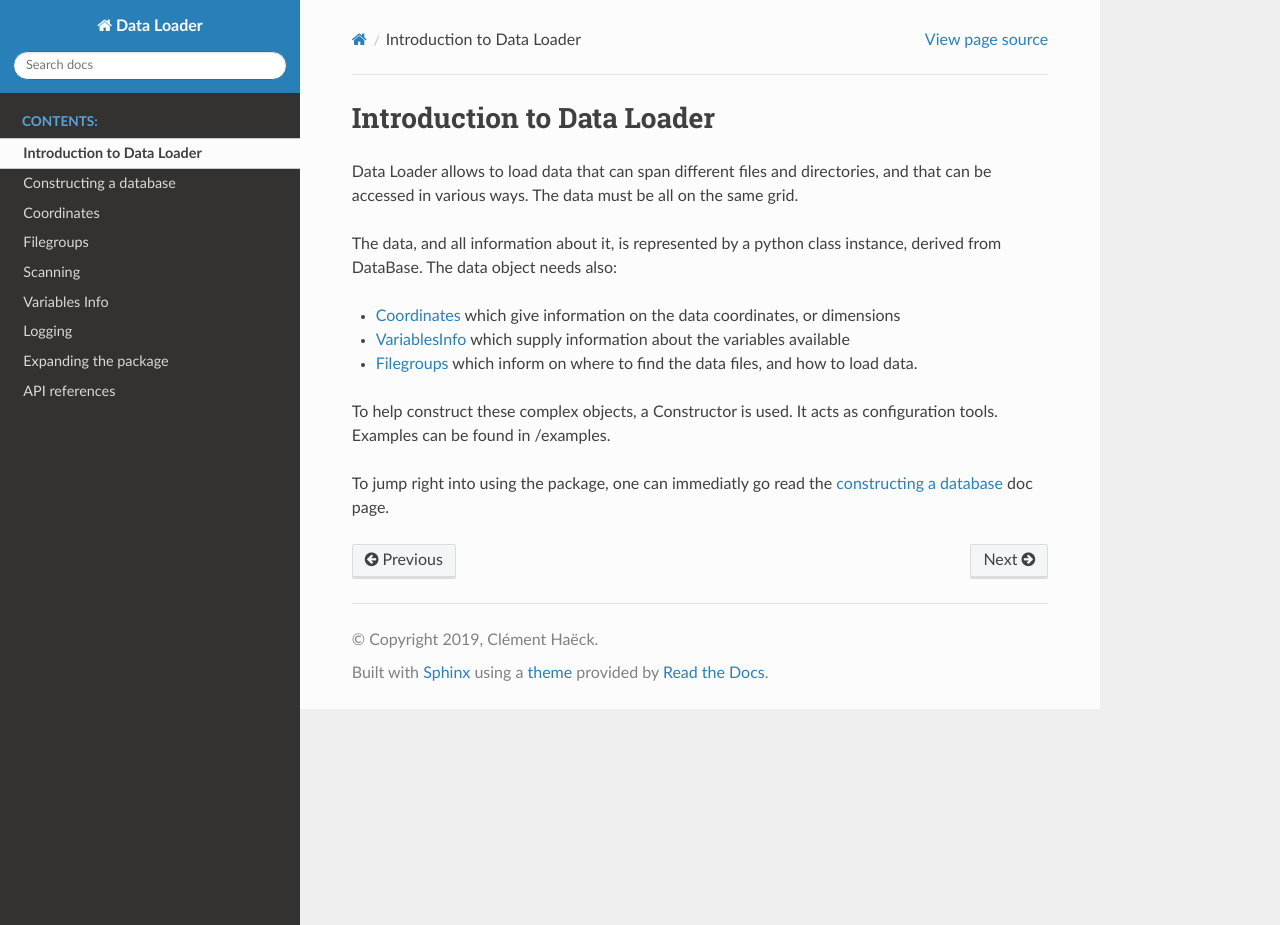
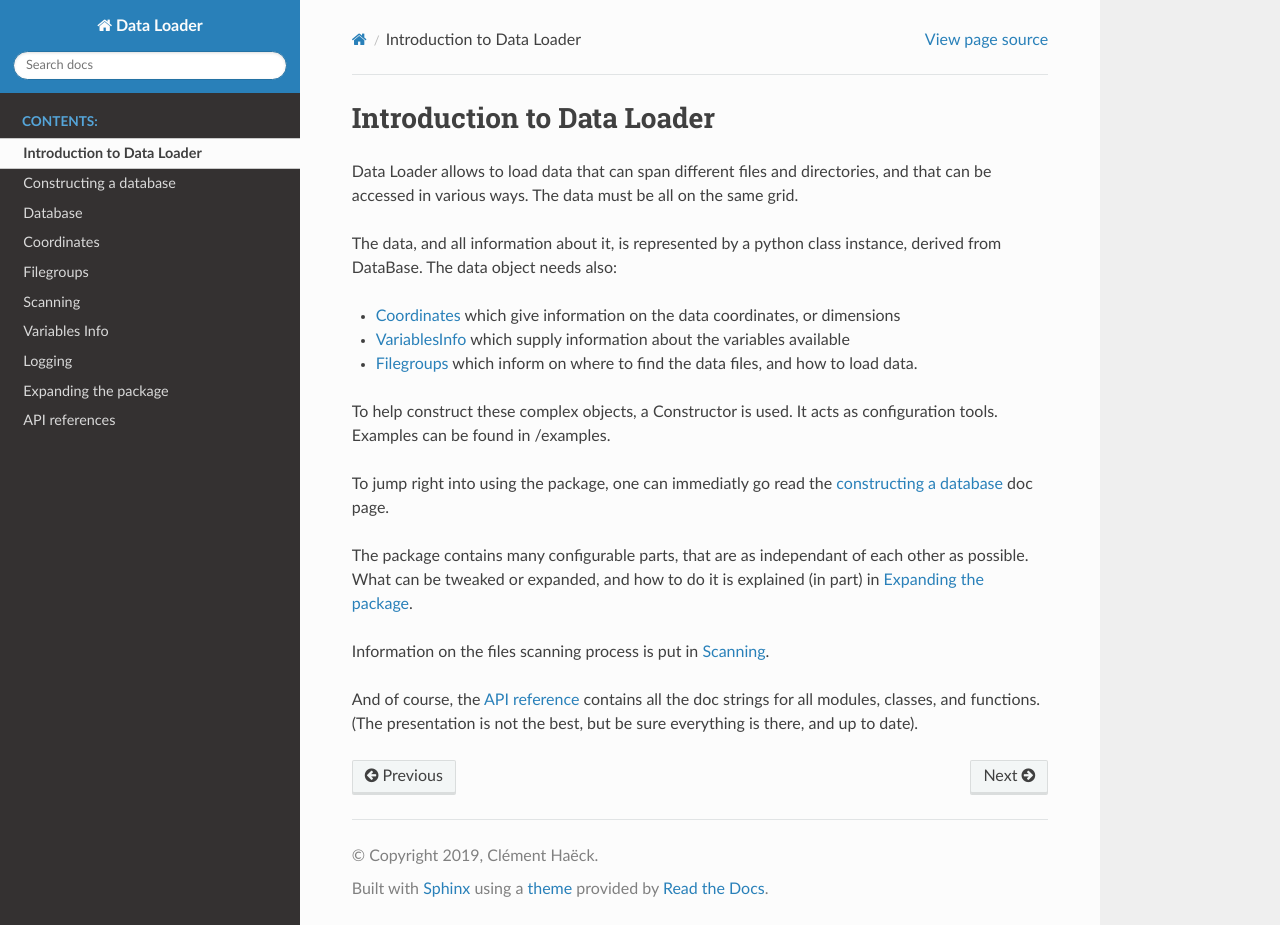
Before and after one commit to Descanonge/tomate, a Sphinx documentation site: the page built from doc/source/general.rst, in a window 1280 px wide and 925 px high. Built offline with Sphinx 7.4.7 and the Read the Docs theme 2.0.0, drawn with Linux system fonts in a browser that asks for light colours; pages that are not in the unit, such as notebooks, are missing from menus.

Commit message:
Ud doc intro and toc

```diff
--- a/doc/source/general.rst
+++ b/doc/source/general.rst
@@ -21,3 +21,14 @@ configuration tools. Examples can be found in /examples.
 
 To jump right into using the package, one can immediatly go read the
 :doc:`constructing a database<tutorial>` doc page.
+
+The package contains many configurable parts, that are as independant of each
+other as possible. What can be tweaked or expanded, and how to do it is
+explained (in part) in :ref:`Expanding the package`.
+
+Information on the files scanning process is put in
+:ref:`Scanning`.
+
+And of course, the :doc:`API reference<references/modules>` contains all the doc strings for all
+modules, classes, and functions. (The presentation is not the best,
+but be sure everything is there, and up to date).
--- a/doc/source/index.rst
+++ b/doc/source/index.rst
@@ -18,7 +18,7 @@ Welcome to the Data Loader package documentation !
    log
    expanding
 
-   API references<references/data_loader>
+   API references<references/modules>
 
 
 Indices and tables
```
Also changed, not shown: other parts of doc/source/index.rst (+1 -1 lines).
